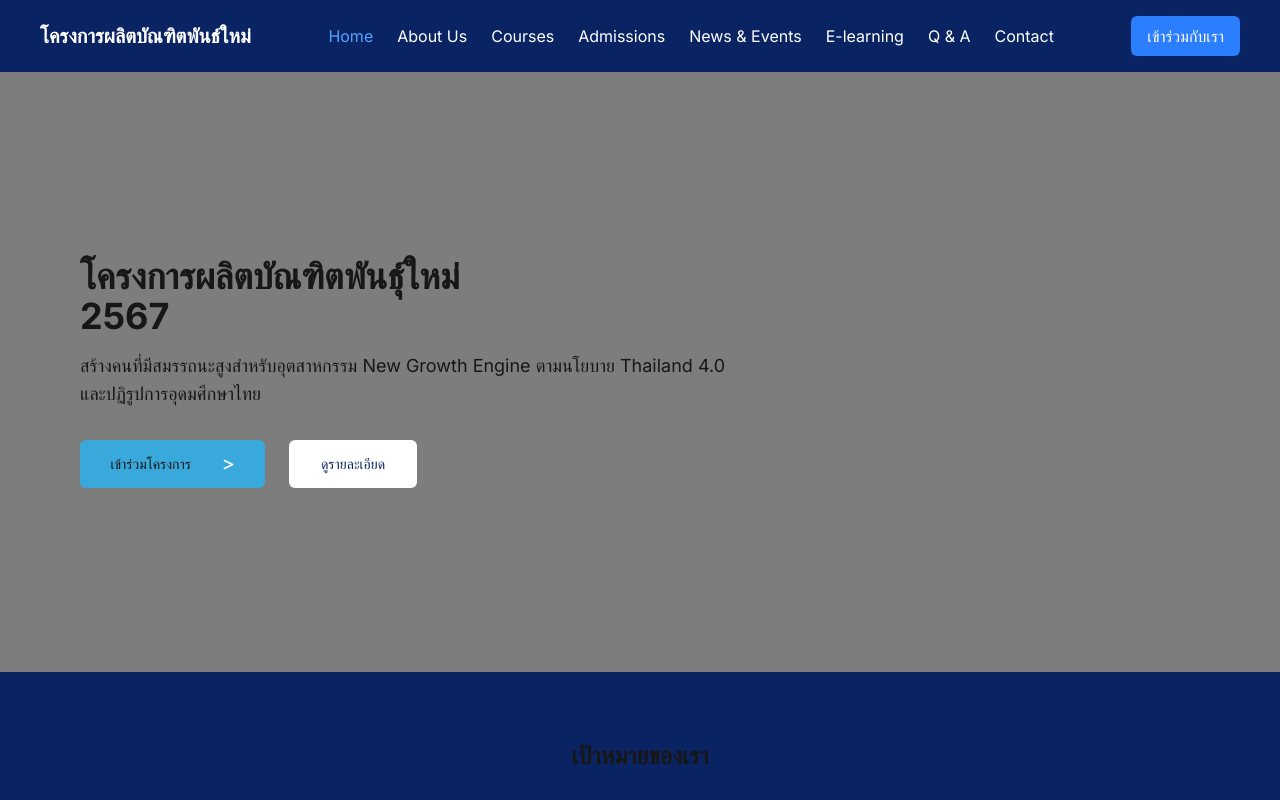
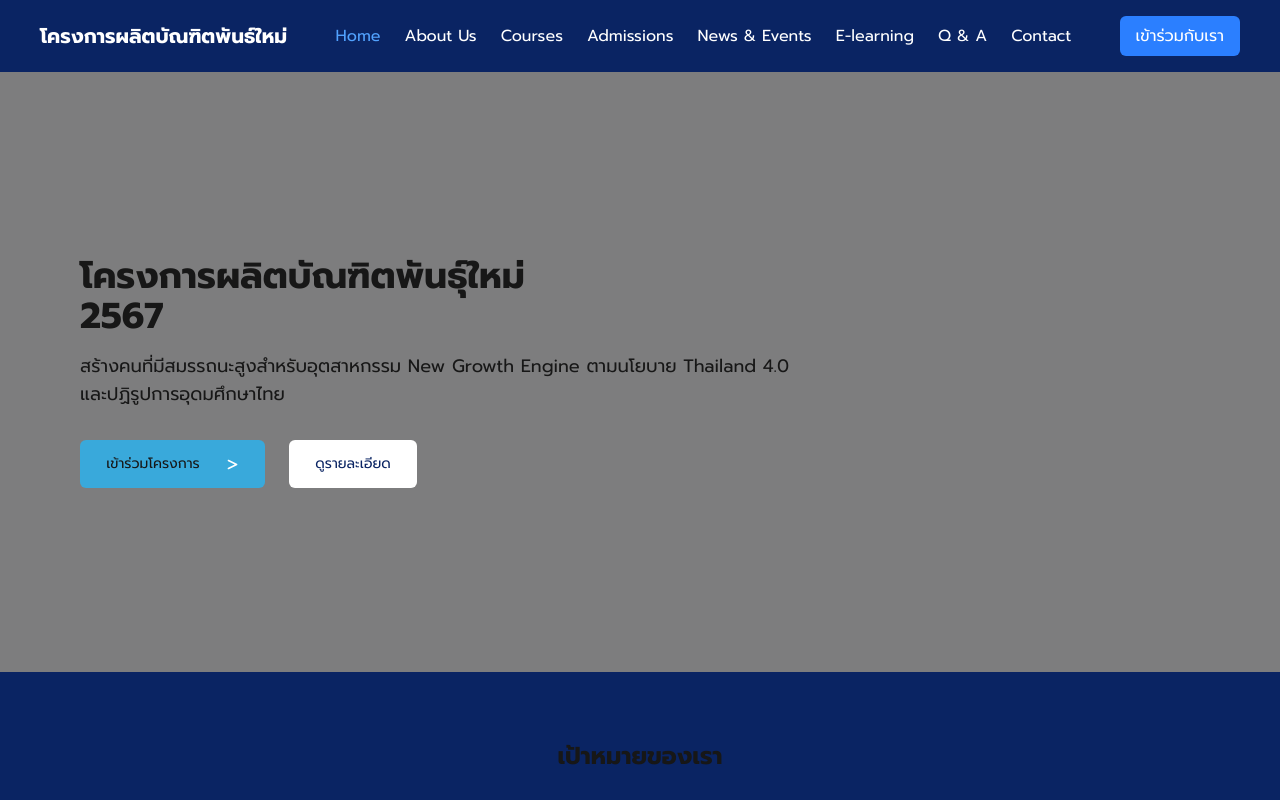
Before and after one commit to dinsorkot-sk/new-growth-front-end, a Next.js app: page / in a window 1280 px wide. Shown: the top 800 px of the page. Built offline with nearby package versions, Linux system fonts and the light colour scheme.

Commit message:
add Prompt font to global styles and layout

```diff
--- a/src/app/globals.css
+++ b/src/app/globals.css
@@ -27,4 +27,5 @@ body {
   color: var(--foreground);
   /* font-family: Arial, Helvetica, sans-serif; */
   font-family: "Inter", sans-serif;
+  font-family: 'Prompt', sans-serif;
 }
--- a/src/app/layout.js
+++ b/src/app/layout.js
@@ -21,6 +21,12 @@ export const metadata = {
 export default function RootLayout({ children }) {
   return (
     <html lang="en">
+      <head>
+        <link
+          href="https://fonts.googleapis.com/css2?family=Inter:wght@100;300;400;600;700&family=Prompt:wght@100;300;400;600;700&display=swap"
+          rel="stylesheet"
+        />
+      </head>
       <body>
       {/* className={`${geistSans.variable} ${geistMono.variable} antialiased`} */}
         <Navbar />
```
